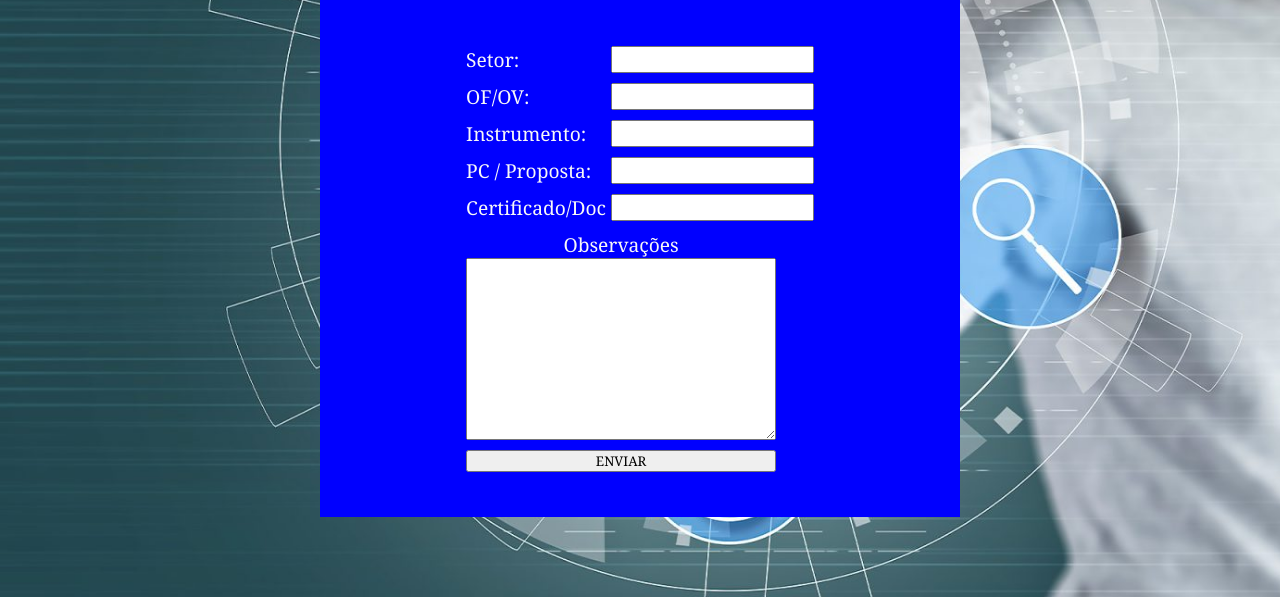
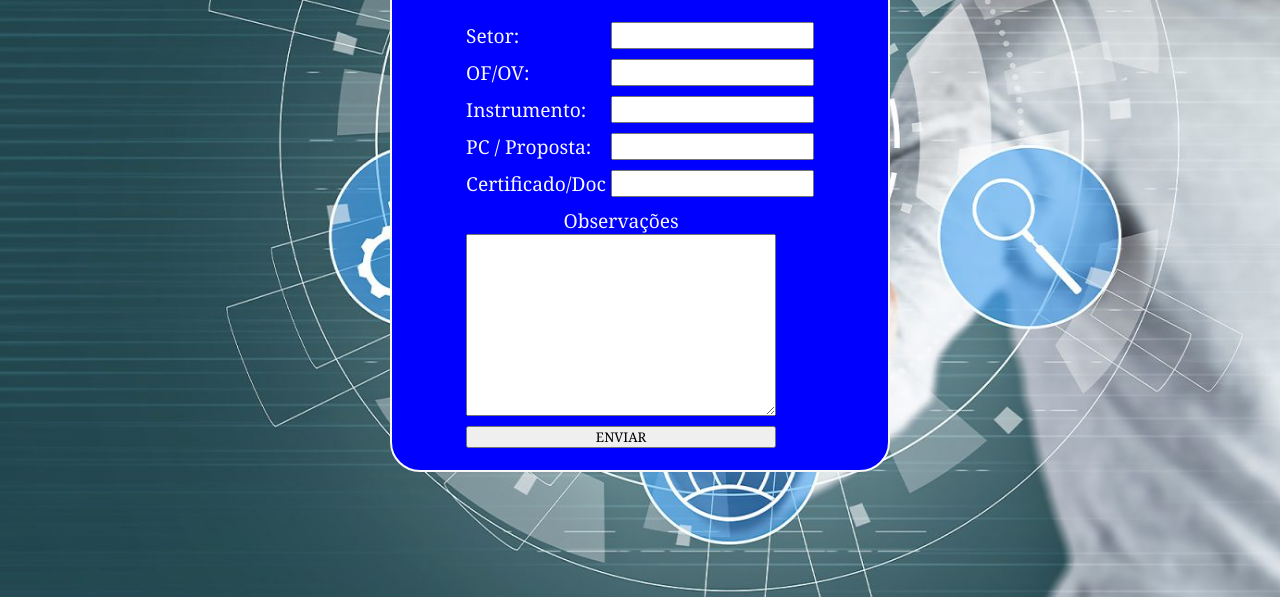
Before and after one commit to raffnb/FormularioDeAuditoria, a plain HTML site: page index.html in a window 1280 px wide. Shown: the part 203-800 px from the top of the page. Drawn offline with Linux system fonts and the light colour scheme.

Commit message:
Update style.css

```diff
--- a/style.css
+++ b/style.css
@@ -22,12 +22,14 @@ h1{
 
 
 .mainBox{
-    width: 50%;
+    width: 500px;
     background-color: blue;
     display: grid;
     justify-content: space-around;
     align-items: center;
-    height: 80%;
+    height: 550px;
+    border-radius: 30px;
+    border: solid #f8f8f8 2px;
 }
 .mainBox form{
     display: grid;
```
